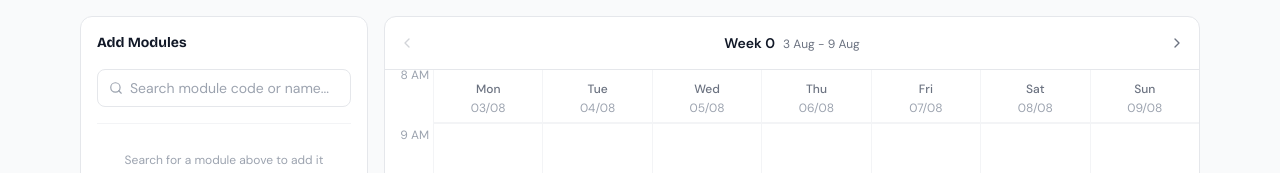
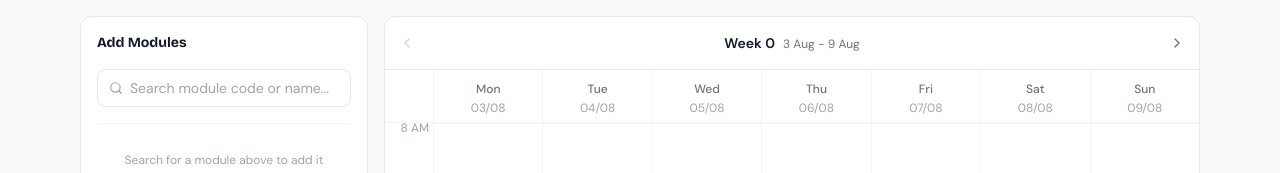
Before and after one commit to jungyongjy/opensuss, a React (Vite) app: page /planner in a window 1280 px wide. Shown: the part 250-423 px from the top of the page. Built offline with nearby package versions, Linux system fonts and the light colour scheme.

Commit message:
fix: align planner time labels with day grid blocks

```diff
--- a/src/components/planner/WeeklyGrid.jsx
+++ b/src/components/planner/WeeklyGrid.jsx
@@ -71,7 +71,12 @@ export default function WeeklyGrid({ modules }) {
 
       <div className="flex-1 overflow-auto">
         <div className="flex min-w-[640px]">
-          <div className="w-12 shrink-0 relative" style={{ height: GRID_HEIGHT }}>
+          <div className="w-12 shrink-0 flex flex-col">
+            <div className="text-center py-1.5 border-b border-gray-100 dark:border-gray-800 shrink-0">
+              <span className="text-xs font-medium text-gray-500 dark:text-gray-400 invisible">Mon</span>
+              <div className="text-xs text-gray-400 dark:text-gray-500 invisible">00/00</div>
+            </div>
+            <div className="relative" style={{ height: GRID_HEIGHT }}>
               {HOUR_LABELS.map(({ label, minutes }) => {
                 const top = ((minutes - GRID_START_MIN) / GRID_TOTAL_MIN) * GRID_HEIGHT
                 return (
@@ -80,6 +85,7 @@ export default function WeeklyGrid({ modules }) {
                   </div>
                 )
               })}
+            </div>
           </div>
 
           {DAY_LABELS.map((dayLabel, i) => (
```
Lines whose indentation alone changed are shown as unchanged.
